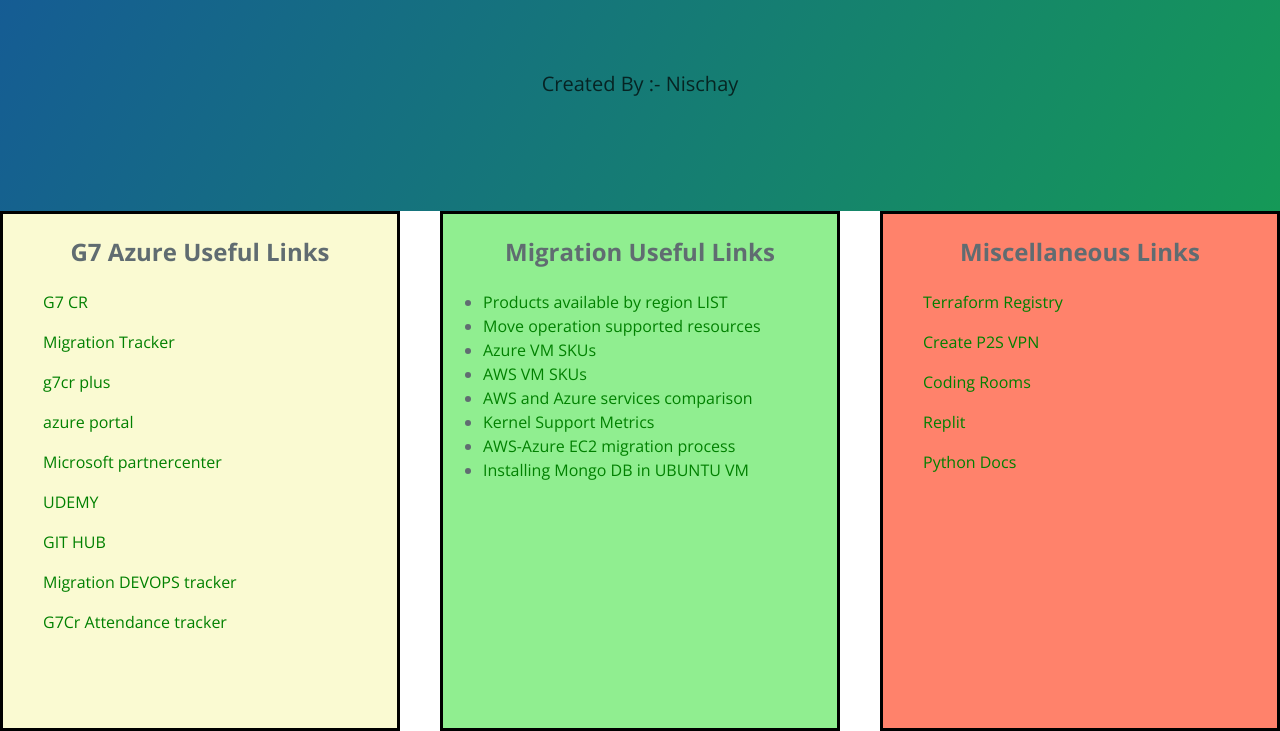
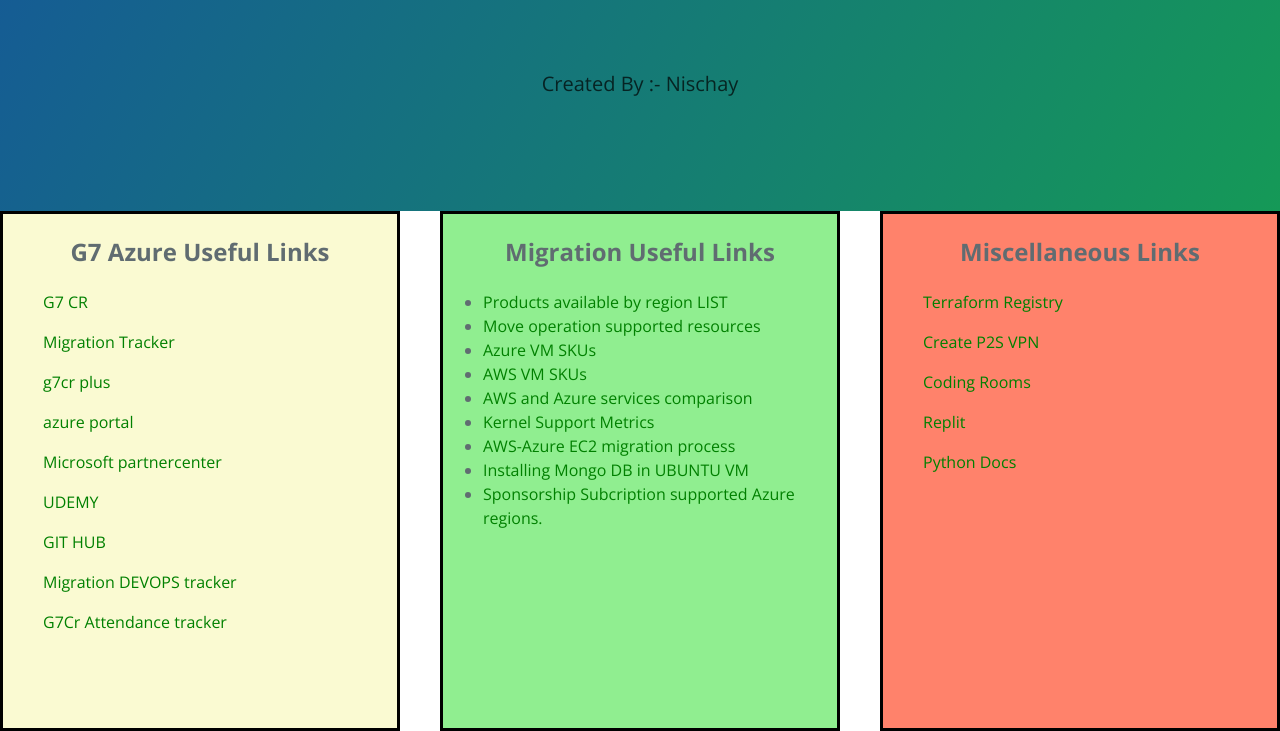
Before and after one commit to nischaysn/samplewebsite, a plain HTML site: page index.html in a window 1280 px wide. Shown: the part 208-939 px from the top of the page. Drawn offline with nearby package versions, Linux system fonts and the light colour scheme.

Commit message:
Update index.html

```diff
--- a/index.html
+++ b/index.html
@@ -118,6 +118,7 @@
 								<li> <a href="https://docs.microsoft.com/en-us/azure/site-recovery/azure-to-azure-support-matrix" target ="_blank">Kernel Support Metrics</a> </li>
                 						<li> <a href="https://learn.microsoft.com/en-us/azure/migrate/tutorial-migrate-aws-virtual-machines" target ="_blank">AWS-Azure EC2 migration process</a> </li>
               							<li> <a href="https://www.mongodb.com/docs/manual/tutorial/install-mongodb-on-ubuntu/" target ="_blank">Installing Mongo DB in UBUNTU VM</a> </li>
+								<li> <a href="https://azure.microsoft.com/en-us/regions/offers/" target ="_blank">Sponsorship Subcription supported  Azure regions.</a> </li>
 							</ul>
 						</left>
 	</div>
```
